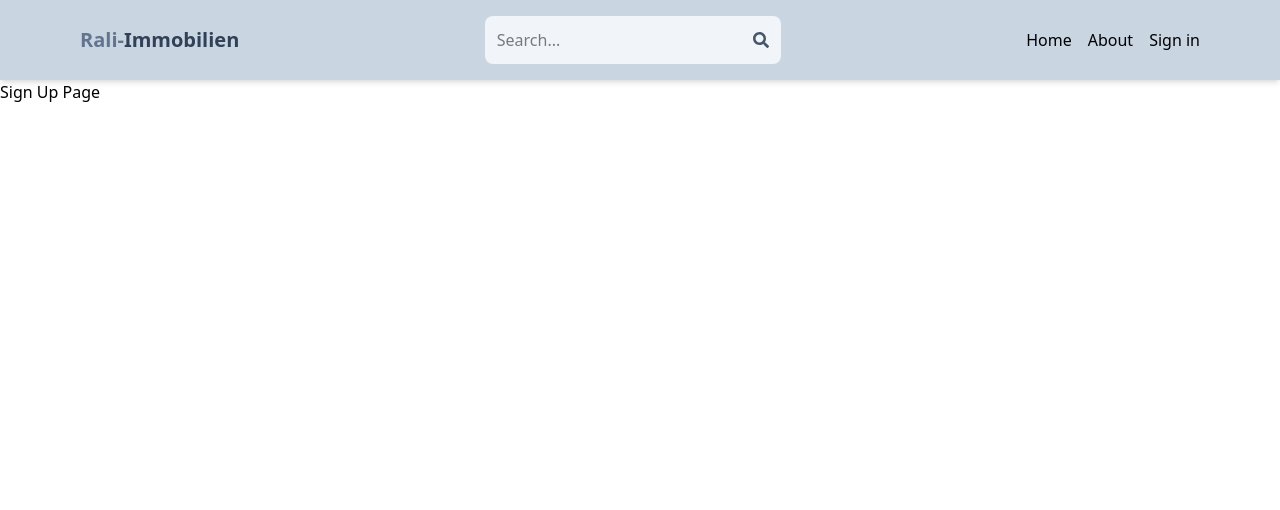
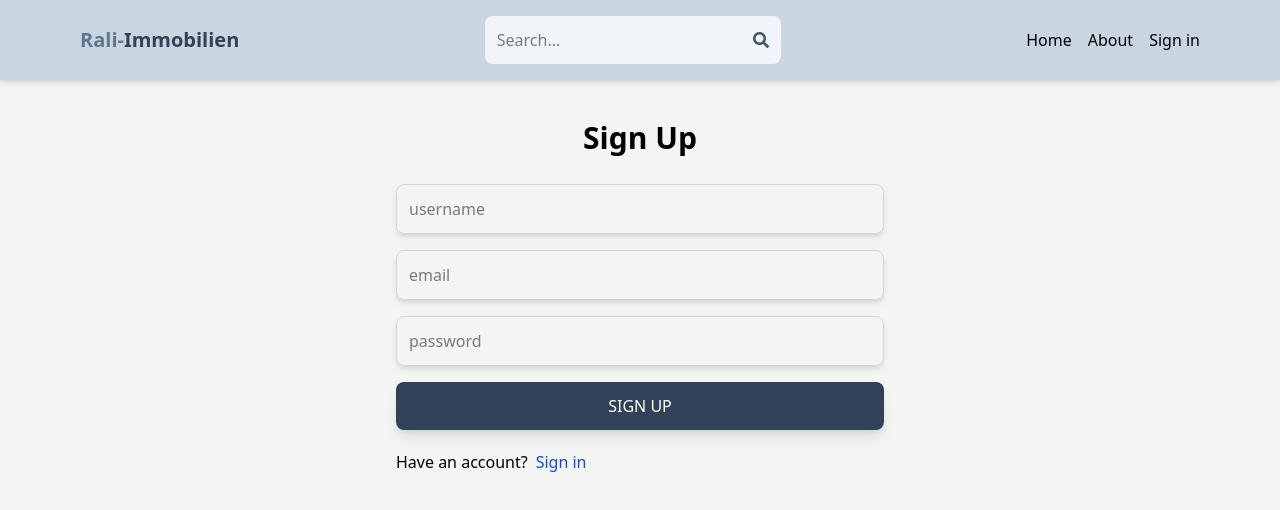
Before and after one commit to rali-dev/mern-immobilien, a React (Vite) app in the folder client/: page /sign-up in a window 1280 px wide. Shown: the top 510 px of the page. Built offline with nearby package versions, Linux system fonts and the light colour scheme.

Commit message:
10. complete sign up page ui

```diff
--- a/client/src/index.css
+++ b/client/src/index.css
@@ -1 +1,5 @@
 @import "tailwindcss";
+
+body {
+  background-color: rgb(242, 245, 242)
+}
--- a/client/src/pages/SignUp.jsx
+++ b/client/src/pages/SignUp.jsx
@@ -1,7 +1,21 @@
 import React from 'react';
-
+import { Link } from 'react-router-dom';
 export default function SignUp() {
   return (
-    <div>Sign Up Page</div>
+    <div className='p-3 max-w-lg mx-auto'>
+      <h1 className='text-3xl text-center font-semibold my-7'>Sign Up</h1>
+      <form className='flex flex-col gap-4 '>
+        <input type="text" placeholder="username" className='border border-gray-300 p-3 rounded-lg shadow-md focus:outline-none focus:ring-2 focus:ring-blue-500 focus:border-transparent' id='username' />
+        <input type="email" placeholder="email" className='border border-gray-300 p-3 rounded-lg shadow-md focus:outline-none focus:ring-2 focus:ring-blue-500 focus:border-transparent' id='email' />
+        <input type="password" placeholder="password" className='border border-gray-300 p-3 rounded-lg shadow-md focus:outline-none focus:ring-2 focus:ring-blue-500 focus:border-transparent' id='password' />
+        <button className='bg-slate-700 text-white p-3 rounded-lg uppercase hover:opacity-95 disabled:opacity-80 shadow-lg'>Sign Up</button>
+      </form>
+      <div className='flex gap-2 mt-5'>
+        <p>Have an account?</p>
+        <Link to={"/sign-in"}>
+          <span className='text-blue-700'>Sign in</span>
+        </Link>
+      </div>
+    </div>
   )
 }
```
